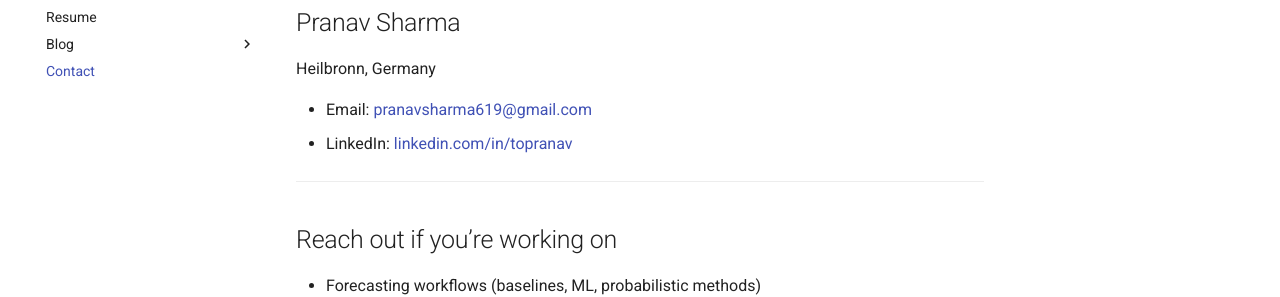
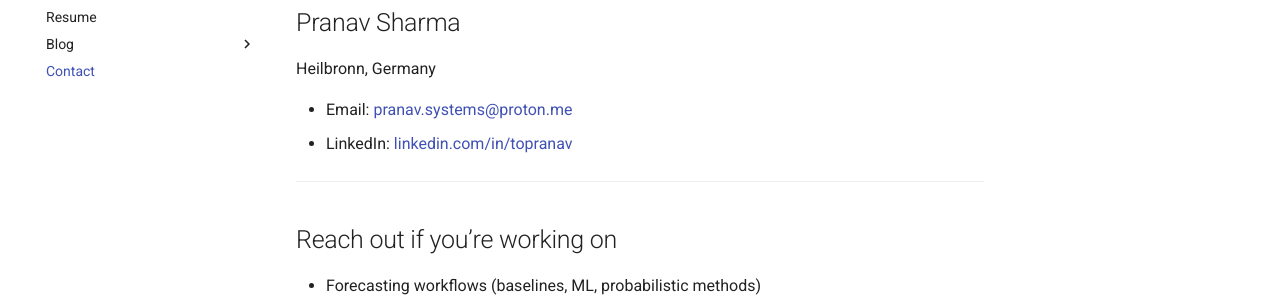
Before and after one commit to Sharma-Pranav/website, an MkDocs documentation site: the page built from docs/contact.md, in a window 1280 px wide and 958 px high. Shown: the part 175-472 px from the top of the window. Built offline with MkDocs 1.6.1 and Material for MkDocs 9.7.7, drawn with Linux system fonts in a browser that asks for light colours; some web fonts are replaced.

Commit message:
email id changed

```diff
--- a/docs/contact.md
+++ b/docs/contact.md
@@ -4,7 +4,7 @@
 
 Heilbronn, Germany
 
-- Email: [pranavsharma619@gmail.com](mailto:pranav.systems@proton.me)
+- Email: [pranav.systems@proton.me](mailto:pranav.systems@proton.me)
 - LinkedIn: [linkedin.com/in/topranav](https://linkedin.com/in/topranav)
 
 ---
```
